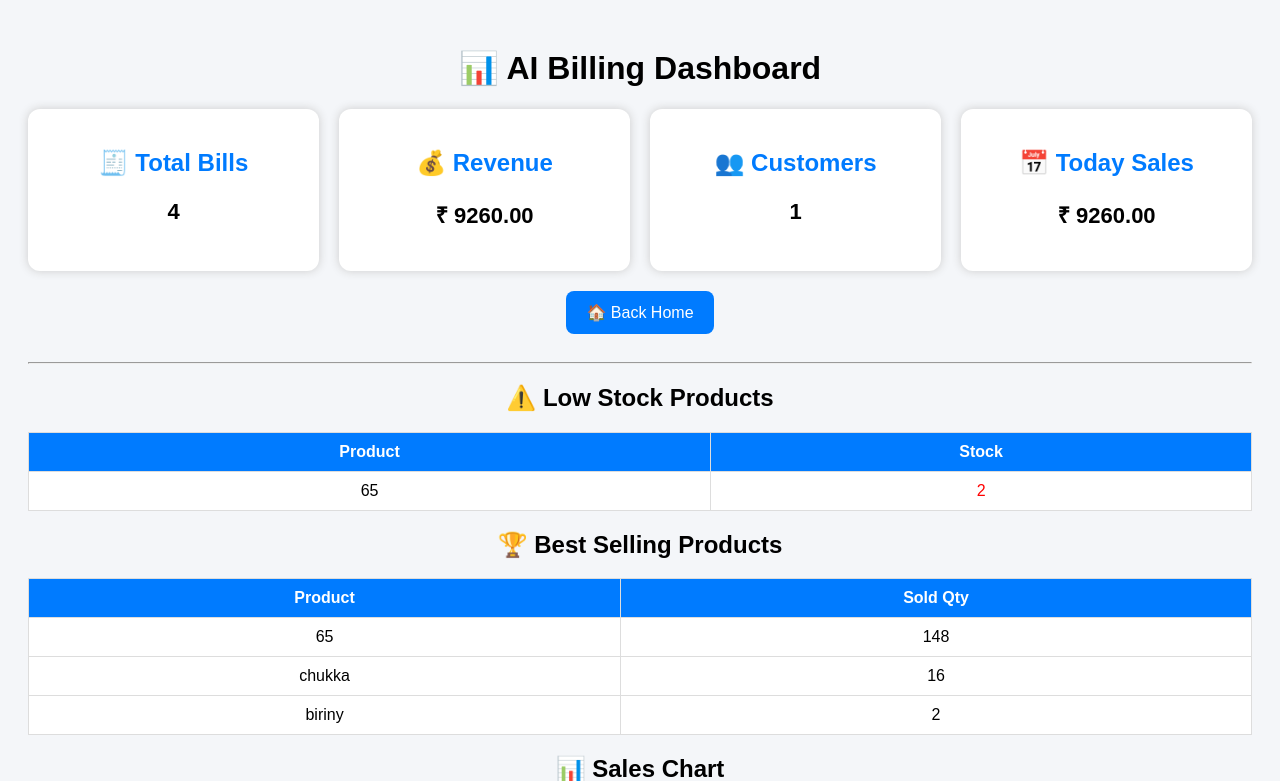
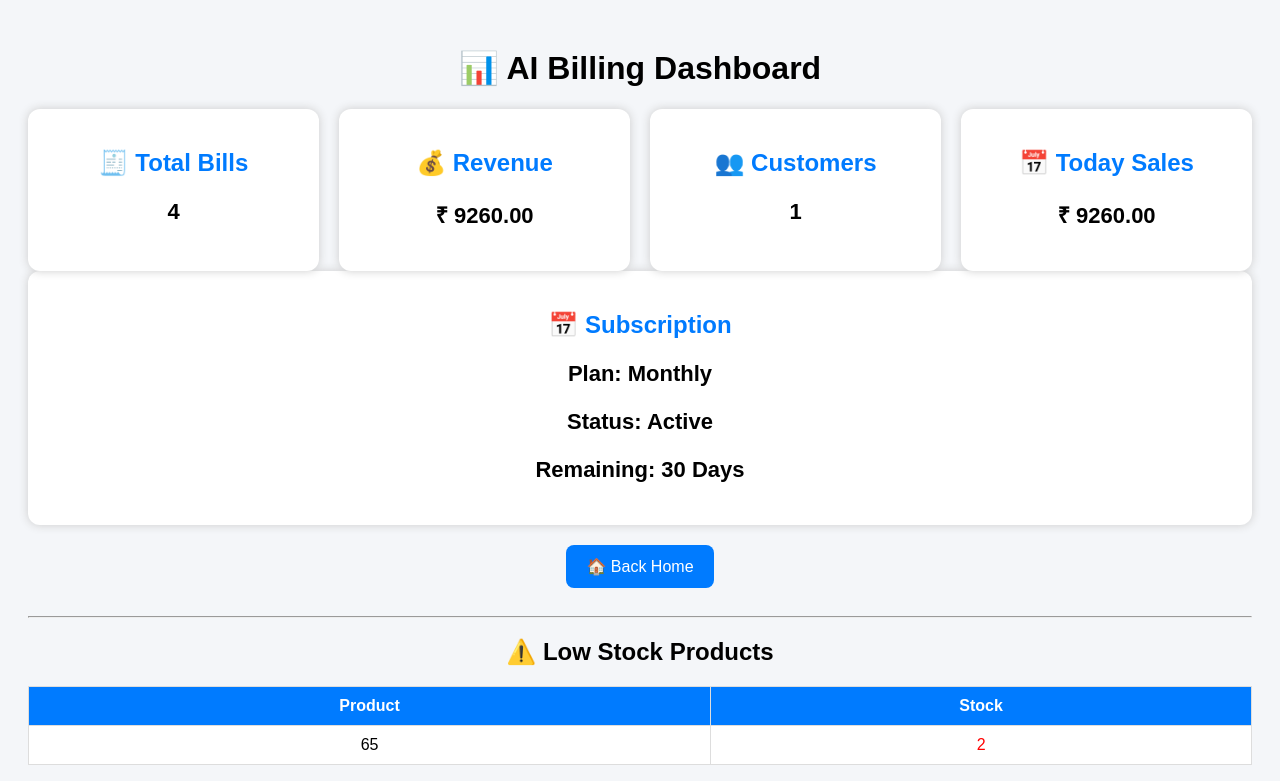
Before and after one commit to aibusiness0630-founder/AI-Billing, a Flask app: page /dashboard in a window 1280 px wide. Shown: the top 781 px of the page. Run offline with Flask 3, Linux system fonts and the light colour scheme; the visitor is signed in with stand-in values (Sample User, id 1); data comes from the database, SQL or seed files in the repository; both versions use the stored data as it was after the commit.

Commit message:
Day 29: Added Monthly Subscription System, Renew Subscription, Dashboard Subscription Status and Expiry Validation

```diff
--- a/app.py
+++ b/app.py
@@ -5,6 +5,8 @@ from datetime import datetime
 from reportlab.pdfgen import canvas
 from io import BytesIO
 import os
+import matplotlib
+matplotlib.use("Agg")
 import matplotlib.pyplot as plt
 import shutil
 
@@ -53,6 +55,55 @@ class Bill(db.Model):
 
     shop_id = db.Column(db.Integer, db.ForeignKey("shop.id"))
 
+class Subscription(db.Model):
+    id = db.Column(db.Integer, primary_key=True)
+
+    shop_id = db.Column(
+        db.Integer,
+        db.ForeignKey("shop.id"),
+        nullable=False
+    )
+
+    plan = db.Column(db.String(50), default="Monthly")
+
+    start_date = db.Column(
+        db.Date,
+        default=datetime.utcnow().date
+    )
+
+    expiry_date = db.Column(db.Date)
+
+    status = db.Column(
+        db.String(20),
+        default="Active"
+    )
+
+    reminder_sent = db.Column(
+        db.Boolean,
+        default=False
+    )
+
+from datetime import datetime
+
+def check_subscription(shop_id):
+
+    subscription = Subscription.query.filter_by(shop_id=shop_id).first()
+
+    if not subscription:
+        return False, "Subscription Not Found"
+
+    today = datetime.now().date()
+
+    if subscription.expiry_date < today:
+        subscription.status = "Expired"
+        db.session.commit()
+        return False, "Expired"
+
+    subscription.status = "Active"
+    db.session.commit()
+
+    return True, "Active"
+
 @app.route("/login", methods=["GET", "POST"])
 def login():
 
@@ -65,12 +116,43 @@ def login():
 
         if shop and check_password_hash(shop.password, password):
 
+            # Subscription Check
+            ok, status = check_subscription(shop.id)
+
+            if not ok:
+                return "❌ Your subscription has expired. Please renew."
+
             session["shop_id"] = shop.id
             return redirect("/")
 
         return "❌ Invalid Username or Password"
 
     return render_template("login.html")
+
+@app.route("/renew_subscription")
+def renew_subscription():
+
+    if "shop_id" not in session:
+        return redirect("/login")
+
+    sub = Subscription.query.filter_by(
+        shop_id=session["shop_id"]
+    ).first()
+
+    if not sub:
+        return "❌ Subscription not found"
+
+    from datetime import timedelta
+
+    today = datetime.now().date()
+
+    sub.start_date = today
+    sub.expiry_date = today + timedelta(days=30)
+    sub.status = "Active"
+
+    db.session.commit()
+
+    return redirect("/dashboard")
 
 @app.route("/get_customer/<mobile>")
 def get_customer(mobile):
@@ -264,6 +346,22 @@ def home():
         product_list=product_list
     )
 
+@app.route("/view_subscriptions")
+def view_subscriptions():
+
+    data = Subscription.query.all()
+
+    for s in data:
+        print(
+            s.shop_id,
+            s.plan,
+            s.start_date,
+            s.expiry_date,
+            s.status
+        )
+
+    return f"Total Subscription : {len(data)}"
+
 @app.route("/logout")
 def logout():
 
@@ -375,25 +473,46 @@ def dashboard():
     if "shop_id" not in session:
         return redirect("/login")
 
-
     shop_id = session["shop_id"]
 
+    # ---------------- Subscription ----------------
+    subscription = Subscription.query.filter_by(
+        shop_id=shop_id
+    ).first()
 
+    remaining_days = None
+    subscription_warning = None
+
+    if subscription:
+        today = datetime.now().date()
+
+        remaining_days = (
+            subscription.expiry_date - today
+        ).days
+
+        if remaining_days == 2:
+            subscription_warning = "⚠ Your subscription expires in 2 days."
+
+        elif remaining_days == 1:
+            subscription_warning = "⚠ Your subscription expires tomorrow."
+
+        elif remaining_days == 0:
+            subscription_warning = "⚠ Your subscription expires today."
+
+        elif remaining_days < 0:
+            subscription_warning = "❌ Your subscription has expired. Please renew."
+
+    # ---------------- Bills ----------------
     bills = Bill.query.filter_by(
         shop_id=shop_id
     ).all()
 
-
-
     total_bills = len(bills)
-
 
     total_revenue = sum(
         bill.total or 0
         for bill in bills
     )
-
-
 
     total_customers = len(
         set(
@@ -403,29 +522,17 @@ def dashboard():
         )
     )
 
+    # Today's Sales (temporary)
+    today_sales = total_revenue
 
-
-    today = datetime.now().date()
-
-
-    today_sales = sum(
-        bill.total or 0
-        for bill in bills
-        if bill.id and
-        Bill.query.get(bill.id).id
-    )
-
-
-
+    # ---------------- Low Stock ----------------
     low_stock = Product.query.filter(
         Product.shop_id == shop_id,
         Product.stock <= 10
     ).all()
 
-
-
+    # ---------------- Best Products ----------------
     best_products = {}
-
 
     for bill in bills:
 
@@ -440,18 +547,14 @@ def dashboard():
                 (bill.quantity or 0)
             )
 
-
-
     best_products = sorted(
         best_products.items(),
-        key=lambda x:x[1],
+        key=lambda x: x[1],
         reverse=True
     )
 
-
-
+    # ---------------- Top Customers ----------------
     top_customers = {}
-
 
     for bill in bills:
 
@@ -466,26 +569,32 @@ def dashboard():
                 (bill.total or 0)
             )
 
-
-
     top_customers = sorted(
         top_customers.items(),
-        key=lambda x:x[1],
+        key=lambda x: x[1],
         reverse=True
     )[:5]
 
+    return render_template(
 
+    "dashboard.html",
 
-    return render_template(
-        "dashboard.html",
-        today_sales=today_sales,
-        total_bills=total_bills,
-        total_revenue=total_revenue,
-        total_customers=total_customers,
-        low_stock=low_stock,
-        best_products=best_products,
-        top_customers=top_customers
-    )
+    today_sales=today_sales,
+    total_bills=total_bills,
+    total_revenue=total_revenue,
+    total_customers=total_customers,
+
+    low_stock=low_stock,
+    best_products=best_products,
+    top_customers=top_customers,
+
+    remaining_days=remaining_days,
+    subscription_warning=subscription_warning,
+
+    plan=subscription.plan if subscription else None,
+    status=subscription.status if subscription else None
+
+)
 
 @app.route("/add_product", methods=["GET", "POST"])
 def add_product():
@@ -846,6 +955,24 @@ def shop():
         db.session.add(shop)
         db.session.commit()
 
+        from datetime import timedelta
+
+        subscription = Subscription.query.filter_by(shop_id=shop.id).first()
+
+        if not subscription:
+            subscription = Subscription(
+                shop_id=shop.id,
+                plan="Monthly",
+                start_date=datetime.now().date(),
+                expiry_date=(datetime.now() + timedelta(days=30)).date(),
+                status="Active"
+            )
+
+            db.session.add(subscription)
+            db.session.commit()
+
+            print("✅ Subscription Created")
+
         return redirect("/shop")
 
     return render_template("shop.html", shop=shop)
@@ -1191,6 +1318,9 @@ def delete_product(id):
 
     return redirect("/products")
 
+    with app.app_context():
+       print("Subscriptions:", Subscription.query.all())
+
 if __name__ == "__main__":
     with app.app_context():
         db.create_all()
--- a/templates/dashboard.html
+++ b/templates/dashboard.html
@@ -191,6 +191,18 @@ th{
 
 </div>
 
+
+</div>
+
+<div class="card">
+
+    <h2>📅 Subscription</h2>
+
+    <p><b>Plan:</b> {{ plan }}</p>
+
+    <p><b>Status:</b> {{ status }}</p>
+
+    <p><b>Remaining:</b> {{ remaining_days }} Days</p>
 
 </div>
 
@@ -411,7 +423,51 @@ No Customer Data
 
 </div>
 
+{% if subscription_warning %}
 
+<div style="
+background:#fff3cd;
+color:#856404;
+padding:15px;
+border-radius:10px;
+border:2px solid orange;
+margin-bottom:20px;
+font-size:18px;
+font-weight:bold;
+text-align:center;
+">
+
+🔔 {{ subscription_warning }}
+
+<br><br>
+
+📅 Remaining Days :
+{{ remaining_days }}
+
+</div>
+
+{% endif %}
+
+{% if subscription_warning %}
+
+<div style="text-align:center; margin:20px;">
+
+    <a href="/renew_subscription"
+       style="
+       background:green;
+       color:white;
+       padding:12px 25px;
+       text-decoration:none;
+       border-radius:8px;
+       font-weight:bold;">
+
+       🔄 Renew Subscription
+
+    </a>
+
+</div>
+
+{% endif %}
 
 </body>
 
```
Also changed, not shown: instance/billing.db, static/charts/sales_1.png.
